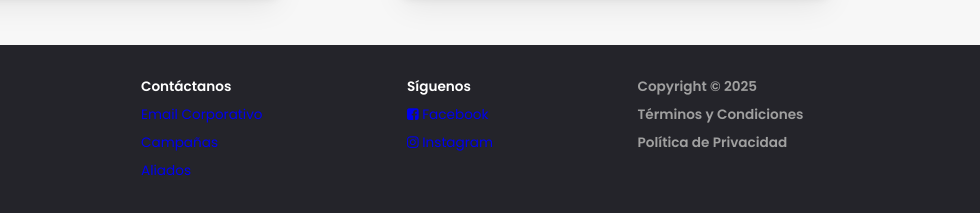
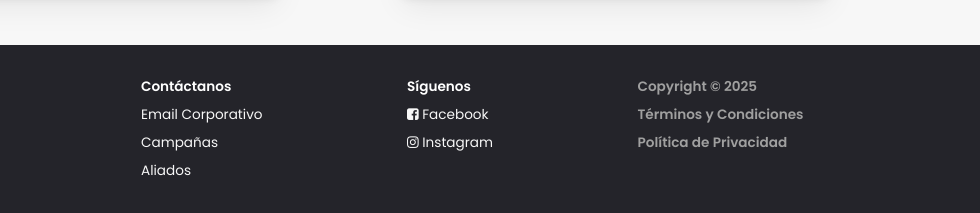
Before and after one commit to jonathansandoval7/siman-landing-page, a plain HTML site: page index.html in a window 1280 px wide. Shown: the part 2246-2459 px from the top of the page, 300-1280 px from the left. Drawn offline with Linux system fonts and the light colour scheme.

Commit message:
Fixed link colors

```diff
--- a/css/styles.css
+++ b/css/styles.css
@@ -285,6 +285,7 @@
 .contact-us__link {
   text-decoration: none;
   font-size: 0.85rem;
+  color: var(--gray);
 }
 
 
```
